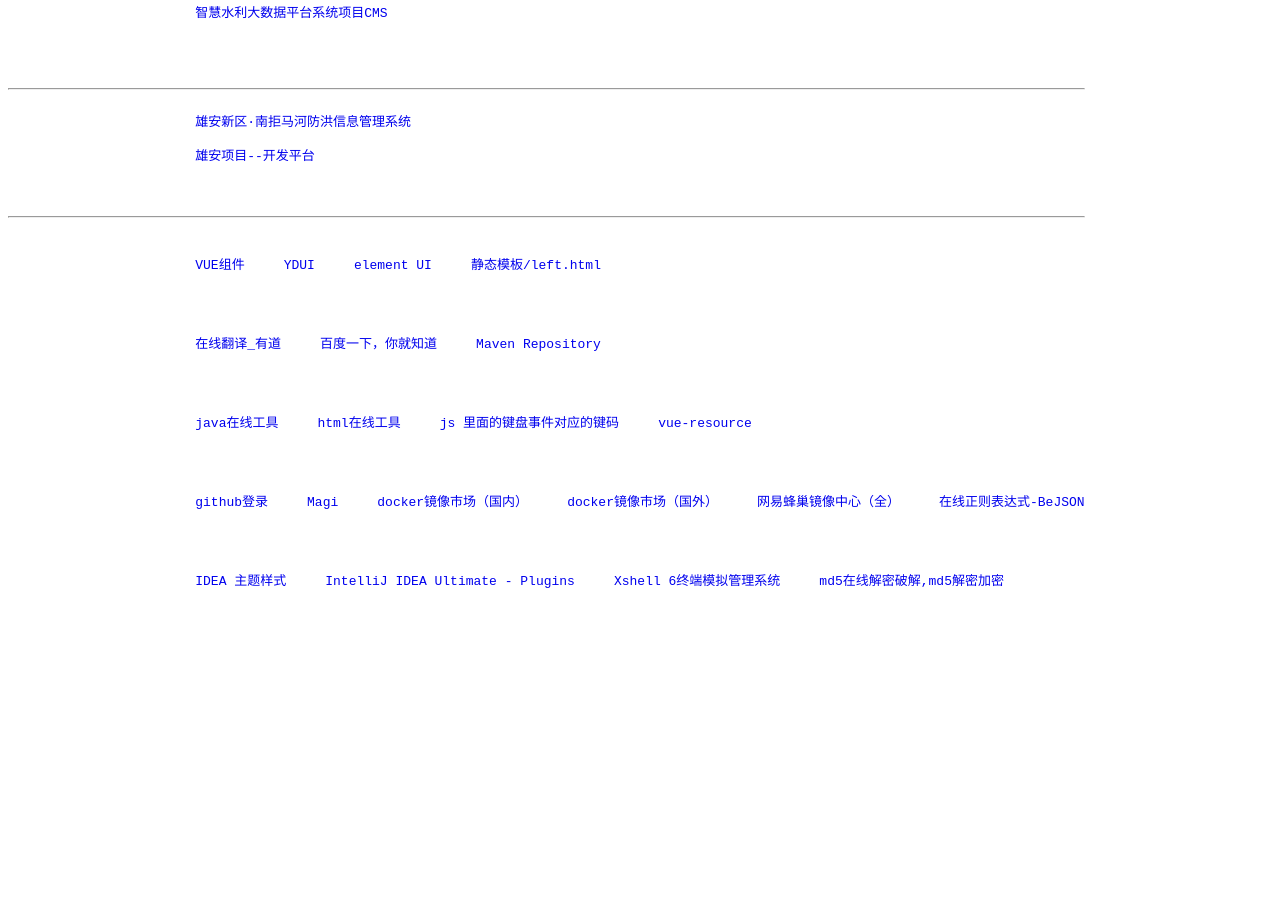
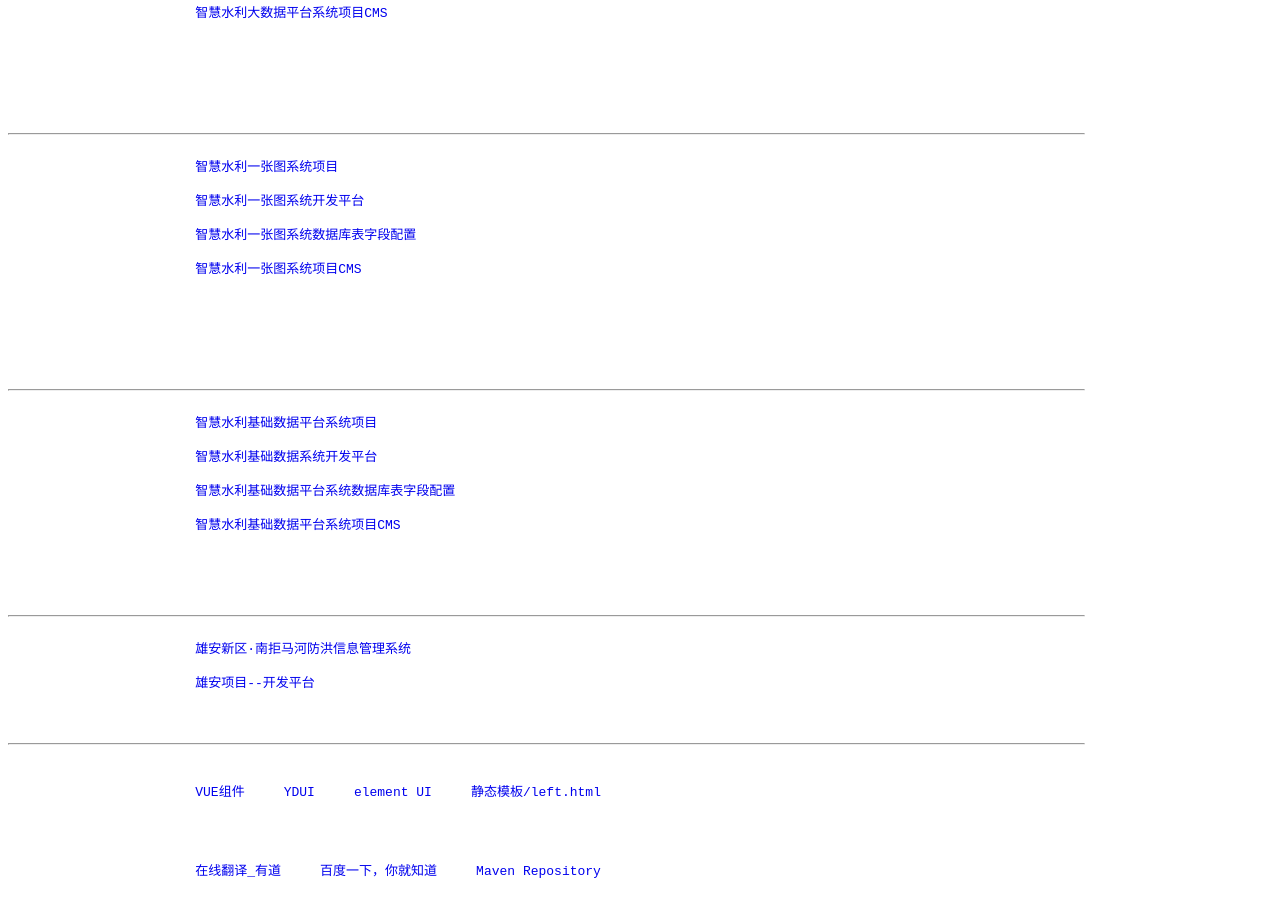
Before and after one commit to tym0728/tym0728.github.io, a plain HTML site: page index.html in a window 1280 px wide. Shown: the part 1300-2217 px from the top of the page. Before the commit the page ends 1949 px from the top, so only its background shows below. Drawn offline with Linux system fonts and the light colour scheme.

Commit message:
Update index.html

```diff
--- a/index.html
+++ b/index.html
@@ -68,6 +68,23 @@
 			<a href="http://localhost:8080/ZhslBigData/redcat/form/list_client.jsp?ross-tname=EMPLOYEE" target="_blank">智慧水利大数据平台系统数据库表字段配置</a><br/>
 			<a href="http://localhost:8080/ZhslBigData/redcat/cms" target="_blank">智慧水利大数据平台系统项目CMS</a><br/>
 			<br/>
+
+			<br/>
+                        <hr/>
+			<a href="http://localhost:8080/ZhslYiZhangTu/AppFrame/" target="_blank">智慧水利一张图系统项目</a><br/>
+			<a href="http://localhost:8080/ZhslYiZhangTu/redcat/" target="_blank">智慧水利一张图系统开发平台</a><br/>
+			<a href="http://localhost:8080/ZhslYiZhangTu/redcat/form/list_client.jsp?ross-tname=EMPLOYEE" target="_blank">智慧水利一张图系统数据库表字段配置</a><br/>
+			<a href="http://localhost:8080/ZhslYiZhangTu/redcat/cms" target="_blank">智慧水利一张图系统项目CMS</a><br/>
+			<br/>
+
+			<br/>
+                        <hr/>
+			<a href="http://localhost:8080/ZhslBaseInfoSystem/" target="_blank">智慧水利基础数据平台系统项目</a><br/>
+			<a href="http://localhost:8080/ZhslBaseInfoSystem/redcat/" target="_blank">智慧水利基础数据系统开发平台</a><br/>
+			<a href="http://localhost:8080/ZhslBaseInfoSystem/redcat/form/list_client.jsp?ross-tname=EMPLOYEE" target="_blank">智慧水利基础数据平台系统数据库表字段配置</a><br/>
+			<a href="http://localhost:8080/ZhslBaseInfoSystem/redcat/cms" target="_blank">智慧水利基础数据平台系统项目CMS</a><br/>
+			<br/>
+
 			<hr/>
 			<a href="http://localhost:8080/NanJuMaHeFangHong/" target="_blank">雄安新区·南拒马河防洪信息管理系统</a><br/>
 			<a href="http://localhost:8080/NanJuMaHeFangHong/redcat/" target="_blank">雄安项目--开发平台</a>
```
